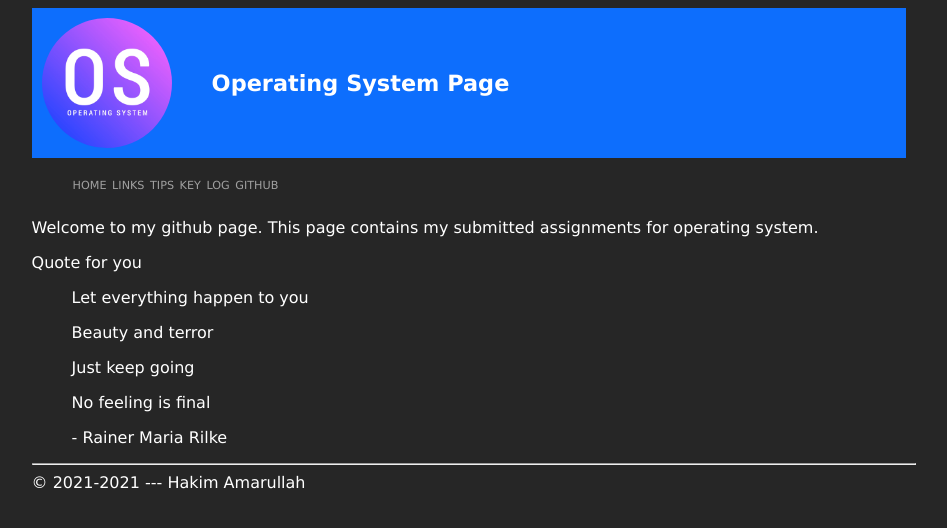
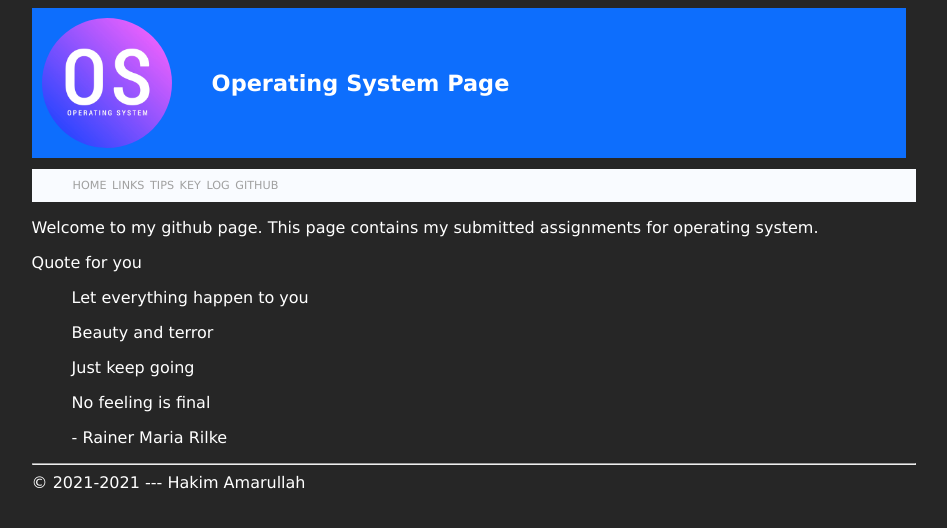
Before and after one commit to hakimamarullah/os212, a Jekyll site: the page built from index.md, in a window 1280 px wide. Shown: the top 528 px of the page, without its empty margins (166-1113 px from the left). Built offline with Jekyll 4.4.1, drawn with Linux system fonts in a browser that asks for light colours.

Commit message:
test quote

```diff
--- a/assets/css/style.css
+++ b/assets/css/style.css
@@ -1,6 +1,6 @@
 .plainclass {
-    color: white;
-    background-color: #1a1a1a;
+    color: black;
+    background-color: #F9FBFF;
 }
 
 .plainclass1 {
@@ -60,7 +60,7 @@
 }
 
 .navbar {
-    background-color: #262626;
+    background-color: #F9FBFF;
     color: #d7d7d7;
     font-size: 0.7em;
 }
```
